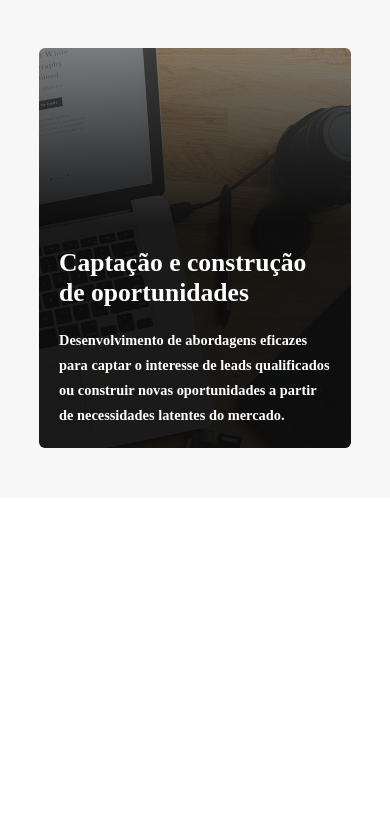
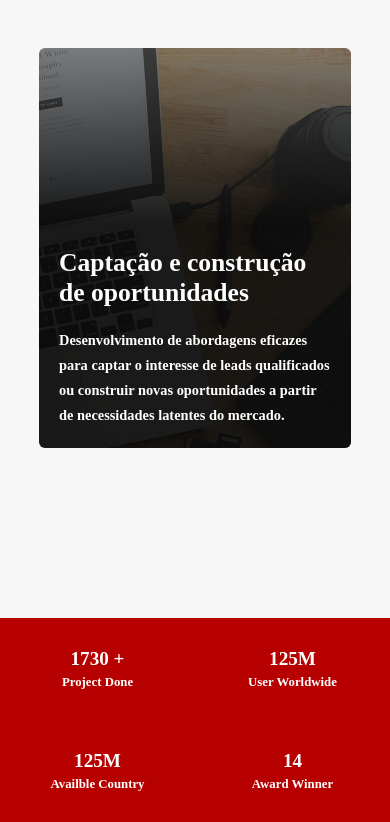
Before and after one commit to pireslima18/TalkConect, a plain HTML site: page index.html in a window 390 px wide. Shown: the part 6481-7303 px from the top of the page. Before the commit the page ends 7079 px from the top, so only its background shows below. Drawn offline with Linux system fonts and the light colour scheme.

Commit message:
dev: Subindo seção numbers

```diff
--- a/css/main.css
+++ b/css/main.css
@@ -374,7 +374,7 @@ nav{
 /* SECTION IDENTIFICAÇÃO */
 .section-identificacao{
   background-color: rgba(234, 234, 234, 0.388);
-  margin-bottom: 100px;
+  padding-bottom: 120px;
   .section-identificacao-content{
 
     .section-identificacao-content-header{
@@ -433,6 +433,36 @@ nav{
             line-height: 25px;
           }
         }
+      }
+    }
+  }
+}
+
+/* SECTION NUMBERS */
+.section-number{
+  display: flex;
+  align-items: center;
+  height: 200px;
+  background: rgb(183, 1, 1);
+  .section-number-content{
+    display: flex;
+    justify-content: center;
+    align-content: center;
+    width: 100%;
+
+    .section-number-content-item{
+      color: white;
+      margin: 40px;
+      .section-number-content-item-number{
+        text-align: center;
+        font-size: 2.3em;
+        font-weight: bold;
+        margin-bottom: 5px;
+      }
+      .section-number-content-item-text{
+        text-align: center;
+        font-size: 1em;
+        font-weight: 600;
       }
     }
   }
@@ -533,6 +563,28 @@ nav{
               font-size: 0.9em;
             }
           }
+        }
+      }
+    }
+  }
+
+  /* SECTION NUMBERS */
+  .section-number{
+    height: fit-content;
+    .section-number-content{
+      flex-wrap: wrap;
+      .section-number-content-item{
+        width: 50%;
+        color: white;
+        margin: 20px;
+        margin: 30px 0;
+        .section-number-content-item-number{
+          font-size: 1.2em;
+          margin-bottom: 5px;
+        }
+        .section-number-content-item-text{
+          font-size: 0.8em;
+          font-weight: 600;
         }
       }
     }
--- a/index.html
+++ b/index.html
@@ -206,5 +206,28 @@
     </div>
   </div>
 
+  <div class="section-number">
+    <div class="section-number-content">
+
+      <div class="section-number-content-item">
+        <p class="section-number-content-item-number">1730 +</p>
+        <p class="section-number-content-item-text">Project Done</p>
+      </div>
+      <div class="section-number-content-item">
+        <p class="section-number-content-item-number">125M</p>
+        <p class="section-number-content-item-text">User Worldwide</p>
+      </div>
+      <div class="section-number-content-item">
+        <p class="section-number-content-item-number">125M</p>
+        <p class="section-number-content-item-text">Availble Country</p>
+      </div>
+      <div class="section-number-content-item">
+        <p class="section-number-content-item-number">14</p>
+        <p class="section-number-content-item-text">Award Winner</p>
+      </div>
+
+    </div>
+  </div>
+
 </body>
 </html>
```
